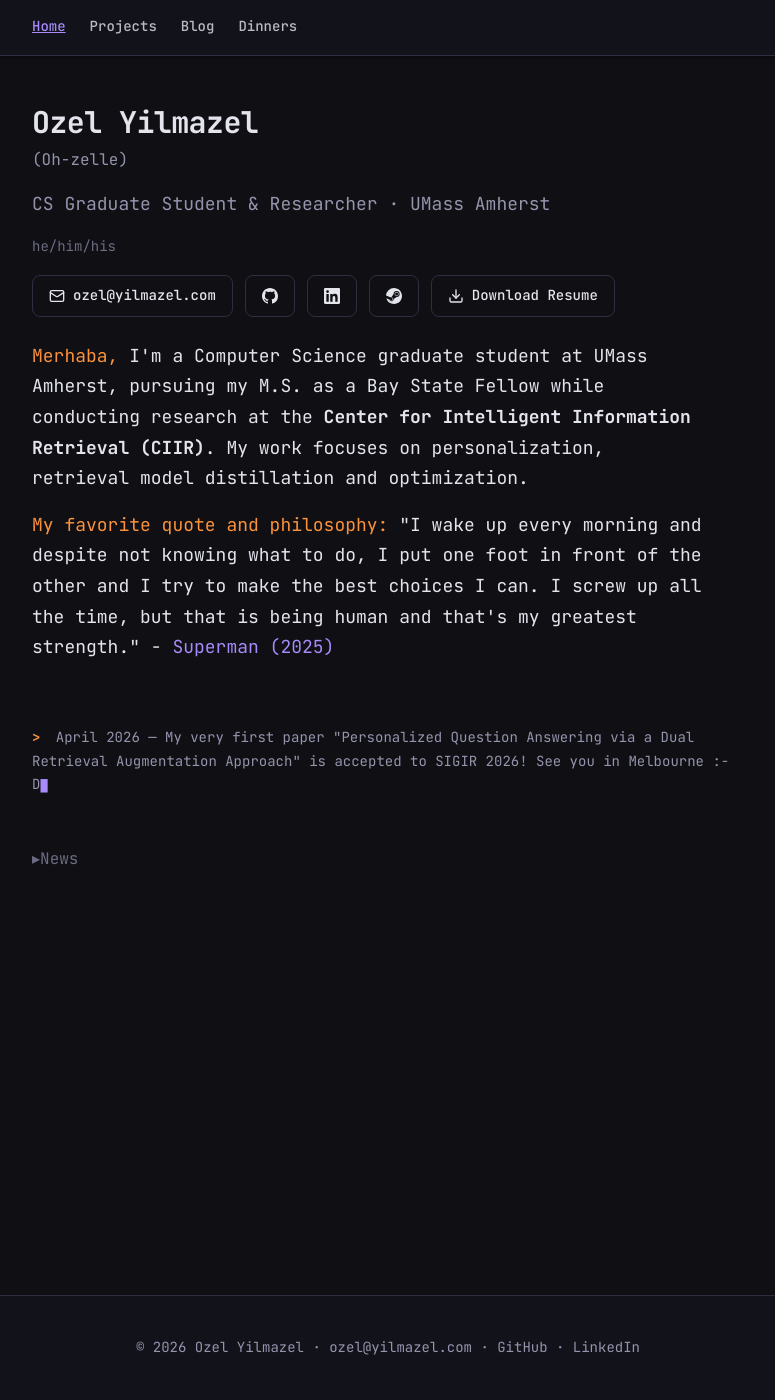
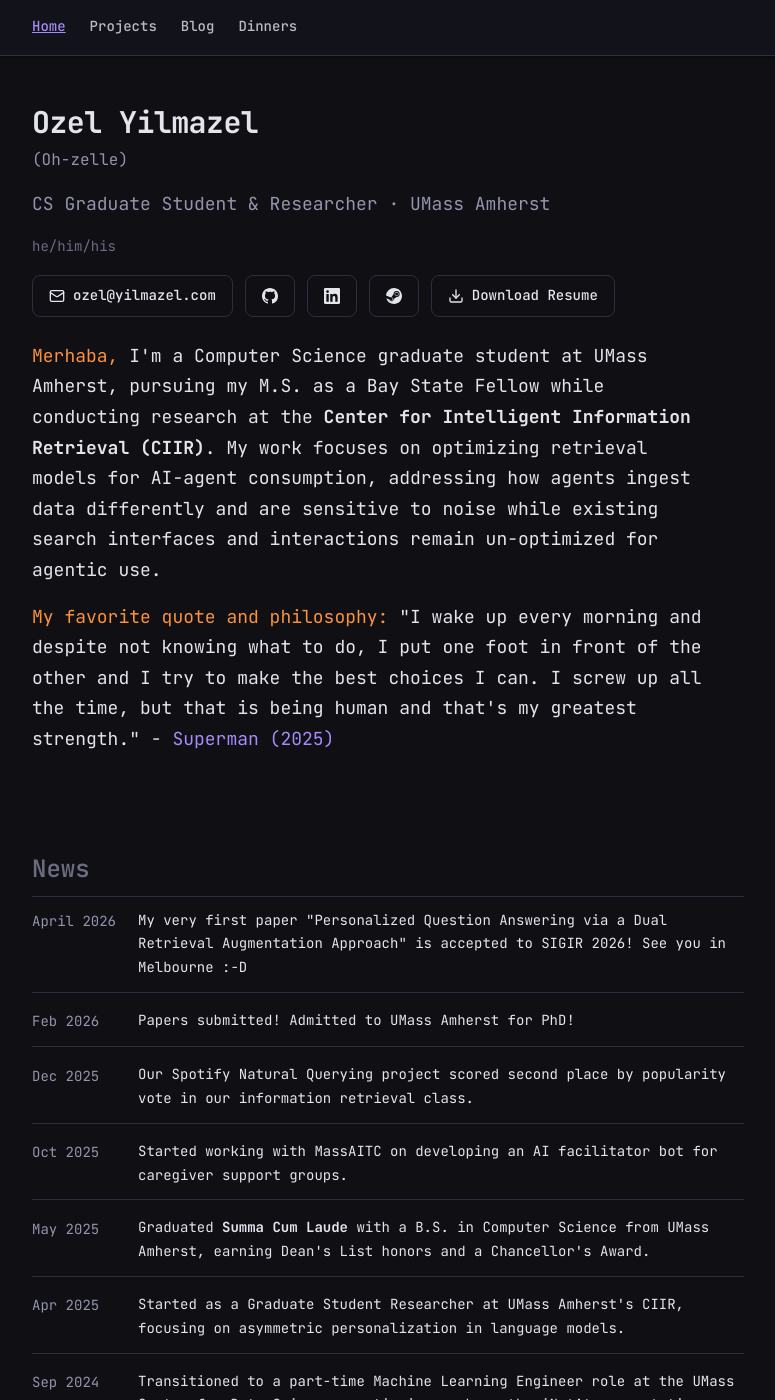
Before and after one commit to oz03-hub/oz03-hub.github.io, a Jekyll site: the page built from index.html, in a window 1280 px wide and 1400 px high. Shown: the whole window, without its empty margins (252-1027 px from the left). Built offline with Jekyll 4.4.1, drawn with Linux system fonts in a browser that asks for light colours; some of the changed text lies outside the part shown.

```diff
--- a/_sass/_layout.scss
+++ b/_sass/_layout.scss
@@ -174,65 +174,11 @@
   }
 }
 
-// ---- News ticker ----
-.news-ticker {
-  font-family: var(--font-mono);
-  font-size: var(--font-size-sm);
-  color: var(--color-text-muted);
-  margin-top: var(--space-3);
-  min-height: 1.4em;
-  opacity: 1;
-  transition: opacity 0.4s ease;
-  word-break: break-word;
-
-  &.ticker-fade { opacity: 0; }
-
-  .ticker-prompt {
-    color: var(--color-accent);
-    font-weight: 700;
-    margin-right: 0.5em;
-  }
-
-  .ticker-cursor {
-    color: var(--color-primary);
-    animation: blink-cursor 0.9s step-end infinite;
-    font-size: 0.85em;
-  }
-}
-
-@keyframes blink-cursor {
-  0%, 100% { opacity: 1; }
-  50%       { opacity: 0; }
-}
-
 // ---- News list ----
 .news-section {
-  details > summary {
-    list-style: none;
-    cursor: pointer;
-    // font-size: var(--font-size-2xl);
-    // font-weight: 700;
+  h2 {
     color: var(--color-text-light);
-    // margin-bottom: var(--space-4);
     margin-top: 0;
-    user-select: none;
-    transition: color 0.15s;
-
-    &::-webkit-details-marker { display: none; }
-
-    &::before {
-      content: '▸ ';
-      // font-size: 0.75em;
-      color: var(--color-text-light);
-      transition: transform 0.2s;
-      display: inline-block;
-    }
-
-    &:hover { color: var(--color-text-muted); }
-  }
-
-  details[open] > summary::before {
-    transform: rotate(90deg);
   }
 }
 
--- a/index.html
+++ b/index.html
@@ -36,17 +36,12 @@ title: Home
   </div>
 
   <div class="bio-text">
-    <p><span class="bio-highlight">Merhaba,</span> I'm a Computer Science graduate student at UMass Amherst, pursuing my M.S. as a Bay State Fellow while conducting research at the <strong>Center for Intelligent Information Retrieval (CIIR)</strong>. My work focuses on personalization, retrieval model distillation and optimization.</p>
+    <p><span class="bio-highlight">Merhaba,</span> I'm a Computer Science graduate student at UMass Amherst, pursuing my M.S. as a Bay State Fellow while conducting research at the <strong>Center for Intelligent Information Retrieval (CIIR)</strong>. My work focuses on optimizing retrieval models for AI-agent consumption, addressing how agents ingest data differently and are sensitive to noise while existing search interfaces and interactions remain un-optimized for agentic use.</p>
     <p><span class="bio-highlight">My favorite quote and philosophy:</span> "I wake up every morning and despite not knowing what to do, I put one foot in front of the other and I try to make the best choices I can. I screw up all the time, but that is being human and that's my greatest strength." - <a href="https://www.youtube.com/watch?v=yn_6jJ49E7w" target="_blank">Superman (2025)</a></a></p>
   </div>
 
   <div class="weather-widget" id="weather">
     <span id="weather-text">Loading weather...</span>
-  </div>
-
-  <div class="news-ticker" id="news-ticker">
-    <span class="ticker-prompt">&gt;</span>
-    <span id="ticker-content"></span><span class="ticker-cursor">█</span>
   </div>
 </section>
 
@@ -70,59 +65,8 @@ title: Home
 })();
 </script>
 
-<script>
-(function() {
-  function startTicker() {
-    const items = Array.from(document.querySelectorAll('.news-list li')).map(function(li) {
-      var date = li.querySelector('.news-date').textContent.trim();
-      var textSpan = li.querySelector('span:not(.news-date)');
-      var text = textSpan ? textSpan.textContent.trim() : '';
-      return date + ' \u2014 ' + text;
-    });
-    if (!items.length) return;
-
-    var current = 0;
-    var content = document.getElementById('ticker-content');
-    var ticker = document.getElementById('news-ticker');
-
-    function show(index) {
-      var full = items[index];
-      content.textContent = '';
-      var i = 0;
-      var CHAR_DELAY = 22;
-      var PAUSE = 5000;
-
-      var type = setInterval(function() {
-        if (i < full.length) {
-          content.textContent = full.slice(0, ++i);
-        } else {
-          clearInterval(type);
-          setTimeout(function() {
-            ticker.classList.add('ticker-fade');
-            setTimeout(function() {
-              ticker.classList.remove('ticker-fade');
-              current = (current + 1) % items.length;
-              show(current);
-            }, 400);
-          }, PAUSE);
-        }
-      }, CHAR_DELAY);
-    }
-
-    show(0);
-  }
-
-  if (document.readyState === 'loading') {
-    document.addEventListener('DOMContentLoaded', startTicker);
-  } else {
-    startTicker();
-  }
-})();
-</script>
-
 <section class="news-section">
-  <details>
-  <summary>News</summary>
+  <h2>News</h2>
   <ul class="news-list">
     <li>
       <span class="news-date">April 2026</span>
@@ -161,5 +105,4 @@ title: Home
       <span>Started a summer internship as a software developer and machine learning engineer at an early-stage start-up.</span>
     </li>
   </ul>
-  </details>
 </section>
--- a/projects.md
+++ b/projects.md
@@ -10,7 +10,7 @@ subtitle: Research, publications, and software
 
 ## Research
 
-Currently focusing on exploring large language model personalization performance with different user profile compositions, and improving personalization with non-user signals. Additionally, conducting retrieval model optimizations through self-supervised model distillation attempts.
+Currently optimizing retrieval models for AI-agent consumption, addressing how agents ingest data differently and are sensitive to noise while existing search interfaces and interactions remain un-optimized for agentic use.
 
 <a href="/public/papers/A_D_RAG_Framework_for_Personalized_Long_QA__Camera_Ready_-1.pdf">Latest Paper</a>
 
@@ -21,6 +21,9 @@ Currently focusing on exploring large language model personalization performance
 <ul class="publication-list">
   <li>
     <strong>Yilmazel O.</strong>, Zamani H., Allan J. Exploring and Improving Cross- and Multi-Domain Personalized Question Answering via a Dual Retrieval Augmentation Approach. <em>The 49th International ACM SIGIR Conference on Research and Development in Information Retrieval, Short Papers Track</em>; 2026. <a href="https://openreview.net/forum?id=hvbbvUCRGB">SIGIR 2026 Paper</a>
+  </li>
+  <li>
+    <strong>Yilmazel O.</strong>, et al. Does Retrieval Augmented Generation Collapse When It Retrieves AI-Generated Documents? <em>GroundLM</em>; 2026; preprint. <a href="https://openreview.net/forum?id=JHwIkYmtxb">openreview.net/forum?id=JHwIkYmtxb</a>
   </li>
   <li>
     <strong>Yilmazel O.</strong>, Zhu A., Navarrete P., Pogorelov S., Partridge V. iNatator: Obtaining Expert Feedback on Species Ranges. <em>New England Computer Vision Workshop (NECV)</em>; November 2024; Yale University, New Haven.
@@ -39,6 +42,24 @@ Currently focusing on exploring large language model personalization performance
 
 
 ## Projects
+
+<div class="project-card">
+  <h3 class="project-title">OpenResearcher — Funding and collaboration platform</h3>
+  <ul>
+    <li>Building a platform that enables academia and industry to find research collaborators, equipped with agentic search functionalities that help industry companies discover labs and academics to fund.</li>
+    <li>Developed the full stack with FastAPI and Next.js, including a custom retrieval server offering lexical and semantic retrievers that operate independently or in a hybrid configuration.</li>
+    <li>Integrated retrieval with agentic search and automated report generation using LangChain.</li>
+  </ul>
+</div>
+
+<div class="project-card">
+  <h3 class="project-title">Art-GAN — Generating natural patterns with generative adversarial networks</h3>
+  <ul>
+    <li>Photographed real-world natural patterns, plants, flowers, and tree bark, and trained a GAN to synthesize new organic patterns, exploring how models perceive the visual structures found in nature.</li>
+    <li>Probed the model's intermediate layers and inspected layer activations to surface novel and visually compelling artifacts beyond the final outputs.</li>
+    <li><a href="/public/images/ganart_early.png">Early Examples</a></li>
+  </ul>
+</div>
 
 <div class="project-card">
   <h3 class="project-title">Natural Language Playlist Querying</h3>
```
Also changed, not shown: 9 other files.
